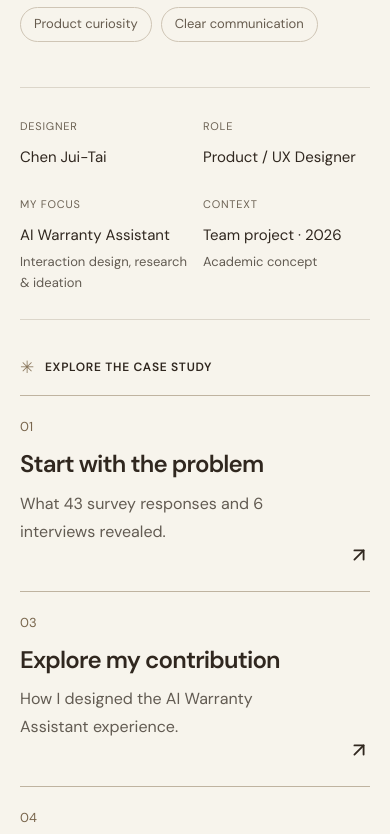
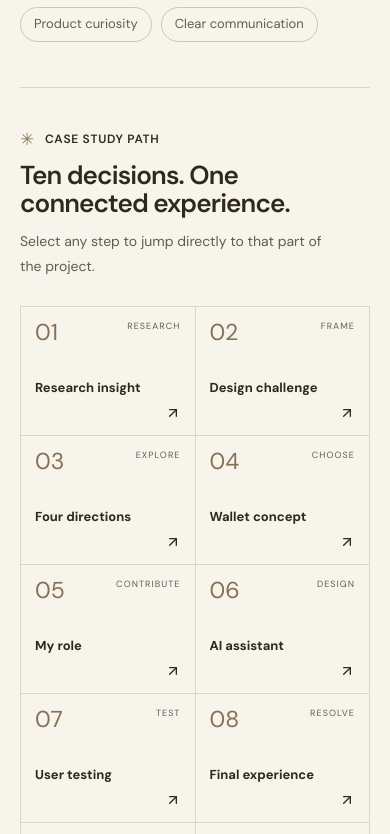
Before and after one commit to OswinJTC/DV2008---Individual, a React (Vite) app: page / in a window 390 px wide. Shown: the part 2110-2944 px from the top of the page. Built offline with nearby package versions, Linux system fonts and the light colour scheme.

Commit message:
Replace overview cards with ten-step case study map

```diff
--- a/src/App.tsx
+++ b/src/App.tsx
@@ -53,8 +53,11 @@ const pages = [
   },
 ];
 function currentPage() {
-  const id = window.location.hash.replace(/^#\//, "");
+  const id = window.location.hash.replace(/^#\//, "").split("/")[0];
   return pages.some((p) => p.id === id) ? id : "overview";
+}
+function currentSection() {
+  return window.location.hash.replace(/^#\//, "").split("/")[1] ?? "";
 }
 export default function App() {
   const [pageId, setPageId] = useState(currentPage);
@@ -69,6 +72,12 @@ export default function App() {
       if (window.location.hash === "#main") return;
       setPageId(currentPage());
       setMenuOpen(false);
+      window.setTimeout(() => {
+        const section = currentSection();
+        if (section) {
+          document.getElementById(section)?.scrollIntoView({ block: "start" });
+        }
+      }, 0);
     };
     const onEscape = (event: KeyboardEvent) => {
       if (
@@ -90,7 +99,13 @@ export default function App() {
   }, []);
   useEffect(() => {
     document.title = `${page.label} — Warranty, understood · Chen Jui-Tai`;
-    if (!initial.current) {
+    const section = currentSection();
+    if (section) {
+      window.requestAnimationFrame(() => {
+        document.getElementById(section)?.scrollIntoView({ block: "start" });
+        main.current?.focus({ preventScroll: true });
+      });
+    } else if (!initial.current) {
       window.scrollTo({ top: 0, behavior: "instant" });
       main.current?.focus({ preventScroll: true });
     }
--- a/src/pages.tsx
+++ b/src/pages.tsx
@@ -118,63 +118,35 @@ export function OverviewPage() {
           </div>
         </div>
       </section>
-      <div className="project-meta wrap">
-        <div>
-          <span>DESIGNER</span>
-          <p>Chen Jui-Tai</p>
+      <section className="case-map wrap" aria-labelledby="case-map-title">
+        <div className="case-map-heading">
+          <Label>CASE STUDY PATH</Label>
+          <h2 id="case-map-title">Ten decisions. One connected experience.</h2>
+          <p>Select any step to jump directly to that part of the project.</p>
         </div>
-        <div>
-          <span>ROLE</span>
-          <p>Product / UX Designer</p>
-        </div>
-        <div className="meta-focus">
-          <span>MY FOCUS</span>
-          <p>
-            AI Warranty Assistant
-            <br />
-            <small>Interaction design, research & ideation</small>
-          </p>
-        </div>
-        <div>
-          <span>CONTEXT</span>
-          <p>
-            Team project · 2026
-            <br />
-            <small>Academic concept</small>
-          </p>
-        </div>
-      </div>
-      <section className="overview-index wrap">
-        <Label>EXPLORE THE CASE STUDY</Label>
-        <div className="chapter-grid">
+        <ol className="case-map-grid">
           {[
-            {
-              href: "research",
-              n: "01",
-              title: "Start with the problem",
-              text: "What 43 survey responses and 6 interviews revealed.",
-            },
-            {
-              href: "contribution",
-              n: "03",
-              title: "Explore my contribution",
-              text: "How I designed the AI Warranty Assistant experience.",
-            },
-            {
-              href: "contribution",
-              n: "04",
-              title: "See what testing changed",
-              text: "The feedback that shaped clearer entry points.",
-            },
-          ].map((c) => (
-            <a href={`#/${c.href}`} key={`${c.n}-${c.href}`}>
-              <span>{c.n}</span>
-              <h2>{c.title}</h2>
-              <p>{c.text}</p>
-              <ArrowUpRight size={22} />
-            </a>
+            ["01", "Research insight", "Research", "research/research"],
+            ["02", "Design challenge", "Frame", "research/challenge"],
+            ["03", "Four directions", "Explore", "research/directions"],
+            ["04", "Wallet concept", "Choose", "research/wallet"],
+            ["05", "My role", "Contribute", "contribution/contribution"],
+            ["06", "AI assistant", "Design", "contribution/assistant"],
+            ["07", "User testing", "Test", "contribution/testing"],
+            ["08", "Final experience", "Resolve", "final/experience"],
+            ["09", "Connected journey", "Deliver", "final/journey"],
+            ["10", "Reflection", "Learn", "final/learning"],
+          ].map(([n, title, phase, href]) => (
+            <li key={n}>
+              <a href={`#/${href}`}>
+                <span className="case-map-number">{n}</span>
+                <span className="case-map-phase">{phase}</span>
+                <strong>{title}</strong>
+                <ArrowUpRight size={16} />
+              </a>
+            </li>
           ))}
-        </div>
+        </ol>
       </section>
     </>
   );
@@ -246,7 +218,7 @@ export function ResearchPage() {
           </blockquote>
         </Reveal>
       </section>
-      <section className="challenge">
+      <section className="challenge" id="challenge">
         <div className="wrap">
           <Label>02 / THE DESIGN CHALLENGE</Label>
           <h2>
@@ -282,7 +254,7 @@ export function DirectionsPage() {
           <Concepts />
         </Reveal>
       </section>
-      <section className="wallet-section wrap">
+      <section className="wallet-section wrap" id="wallet">
         <div className="wallet-editorial">
           <Label>04 / OUR TEAM’S DIRECTION</Label>
           <h2>
@@ -411,7 +383,9 @@ export function ContributionPage() {
               </p>
             </div>
           </div>
-          <AssistantDemo />
+          <div id="assistant">
+            <AssistantDemo />
+          </div>
           <button
             className="original-toggle"
             aria-expanded={showOriginal}
@@ -566,7 +540,9 @@ export function ExperiencePage() {
             interface stays available.
           </p>
         </div>
-        <Journey />
+        <div id="journey">
+          <Journey />
+        </div>
       </section>
     </>
   );
--- a/src/styles.css
+++ b/src/styles.css
@@ -3525,6 +3525,151 @@ footer > a {
   background: #fff;
   border: 1px solid var(--line);
 }
+
+.case-map {
+  padding-block: 58px 22px;
+  border-top: 1px solid var(--line);
+}
+.case-map-heading {
+  display: grid;
+  grid-template-columns: 0.75fr 1.35fr 1fr;
+  gap: 34px;
+  align-items: end;
+  margin-bottom: 28px;
+}
+.case-map-heading .eyebrow {
+  margin: 0;
+}
+.case-map-heading h2 {
+  font-size: clamp(26px, 3vw, 40px);
+  line-height: 1.08;
+  max-width: 18ch;
+}
+.case-map-heading p {
+  font-size: 14px;
+  max-width: 32ch;
+  justify-self: end;
+}
+.case-map-grid {
+  display: grid;
+  grid-template-columns: repeat(5, 1fr);
+  margin: 0;
+  padding: 0;
+  list-style: none;
+  border-top: 1px solid var(--line);
+  border-left: 1px solid var(--line);
+}
+.case-map-grid li {
+  min-width: 0;
+  border-right: 1px solid var(--line);
+  border-bottom: 1px solid var(--line);
+}
+.case-map-grid a {
+  min-height: 150px;
+  padding: 16px;
+  display: grid;
+  grid-template-columns: 1fr auto;
+  grid-template-rows: auto 1fr auto;
+  gap: 8px;
+  position: relative;
+  background: var(--paper);
+  transition:
+    background 0.2s ease,
+    color 0.2s ease;
+}
+.case-map-number {
+  font-family: var(--serif);
+  font-size: 27px;
+  line-height: 1;
+  color: var(--accent);
+}
+.case-map-phase {
+  font-size: 9px;
+  line-height: 1.3;
+  letter-spacing: 0.12em;
+  text-transform: uppercase;
+  color: var(--muted);
+  text-align: right;
+}
+.case-map-grid strong {
+  grid-column: 1 / -1;
+  align-self: end;
+  font-size: 14px;
+  line-height: 1.3;
+}
+.case-map-grid svg {
+  grid-column: 2;
+  justify-self: end;
+  transition: transform 0.2s ease;
+}
+.case-map-grid a:hover,
+.case-map-grid a:focus-visible {
+  background: var(--ink);
+  color: var(--paper);
+}
+.case-map-grid a:hover .case-map-number,
+.case-map-grid a:focus-visible .case-map-number {
+  color: #d6c5a8;
+}
+.case-map-grid a:hover .case-map-phase,
+.case-map-grid a:focus-visible .case-map-phase {
+  color: #bfb5a6;
+}
+.case-map-grid a:hover svg,
+.case-map-grid a:focus-visible svg {
+  transform: translate(2px, -2px);
+}
+#challenge,
+#wallet,
+#assistant,
+#journey,
+#research,
+#directions,
+#contribution,
+#testing,
+#experience,
+#learning {
+  scroll-margin-top: 96px;
+}
+@media (max-width: 850px) {
+  .case-map-heading {
+    grid-template-columns: 1fr 1fr;
+  }
+  .case-map-heading .eyebrow {
+    grid-column: 1 / -1;
+  }
+  .case-map-heading p {
+    justify-self: start;
+  }
+  .case-map-grid {
+    grid-template-columns: repeat(2, 1fr);
+  }
+}
+@media (max-width: 520px) {
+  .case-map {
+    padding-top: 42px;
+  }
+  .case-map-heading {
+    grid-template-columns: 1fr;
+    gap: 12px;
+  }
+  .case-map-heading .eyebrow {
+    grid-column: auto;
+  }
+  .case-map-grid {
+    grid-template-columns: 1fr 1fr;
+  }
+  .case-map-grid a {
+    min-height: 128px;
+    padding: 14px;
+  }
+  .case-map-number {
+    font-size: 23px;
+  }
+  .case-map-grid strong {
+    font-size: 13px;
+  }
+}
 .concept-thumb img {
   width: 100%;
   height: 100%;
```
